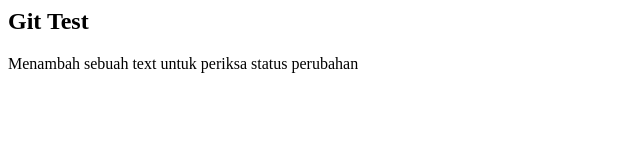
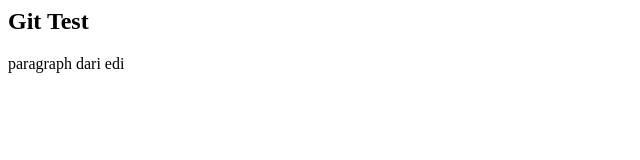
Before and after one commit to silalahi-17/fundamental-git, a plain HTML site: page index.html in a window 1280 px wide. Shown: the whole page, without its empty margins (0-640 px from the left). Drawn offline with Linux system fonts and the light colour scheme.

Commit message:
edit paragraph in index

```diff
--- a/index.html
+++ b/index.html
@@ -6,6 +6,6 @@
 </head>
 <body>
     <h2>Git Test</h2>
-    <p>Menambah sebuah text untuk periksa status perubahan</p>
+    <p>paragraph dari edi</p>
 </body>
 </html>
```
